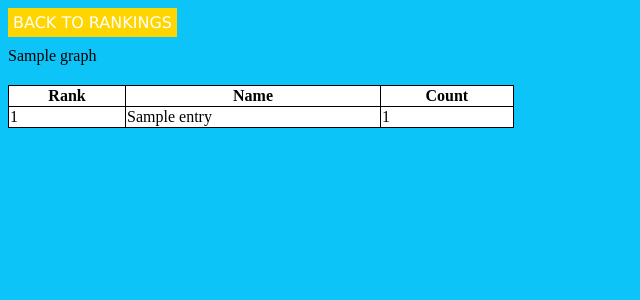
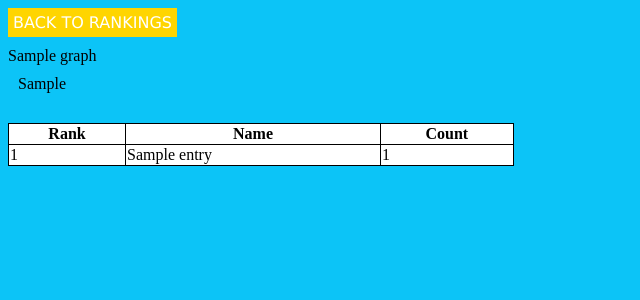
Before and after one commit to yonadaaa/hive_declarator, a Django app: template polls/templates/polls/display_rankings.html in a window 1280 px wide. Shown: the top 300 px of the page, without its empty margins (0-640 px from the left). Run offline with Django 3.2, Linux system fonts and the light colour scheme; the template is opened without the code that fills it: most values are stand-ins (such as "Sample title", 1, 10 or a date in 2020).

Commit message:
Merge branch 'master' of https://github.com/fraserdscott/hive_declarator
# Conflicts:
#	polls/views.py

```diff
--- a/polls/templates/polls/display_rankings.html
+++ b/polls/templates/polls/display_rankings.html
@@ -36,6 +36,22 @@ table {
     background-color: white;
     margin-top: 20px;
 }
+.container {
+    width: 100%;
+    height: 200;
+    margin: auto;
+    padding: 10px;
+}
+.one {
+    width: 15%;
+    height: 200;
+    background: red;
+    float: left;
+}
+.two {
+    margin-left: 15%;
+    height: 200;
+}
 </style>
 </head>
 <body>
@@ -47,8 +63,14 @@ table {
 </div>
 {% endif %}
 
+<section class="container">
+    <div class="one"></div>
+    {{ party_graph|safe }}
+    <div class="two"></div>
+</section>
+
 {% if rankings %}
-    <table style="width:40%">
+    <table style="width:40%;float:left">
         <tr>
             <th>Rank</th>
             <th>Name</th>
```
Also changed, not shown: polls/views.py (+51 -12 lines).
